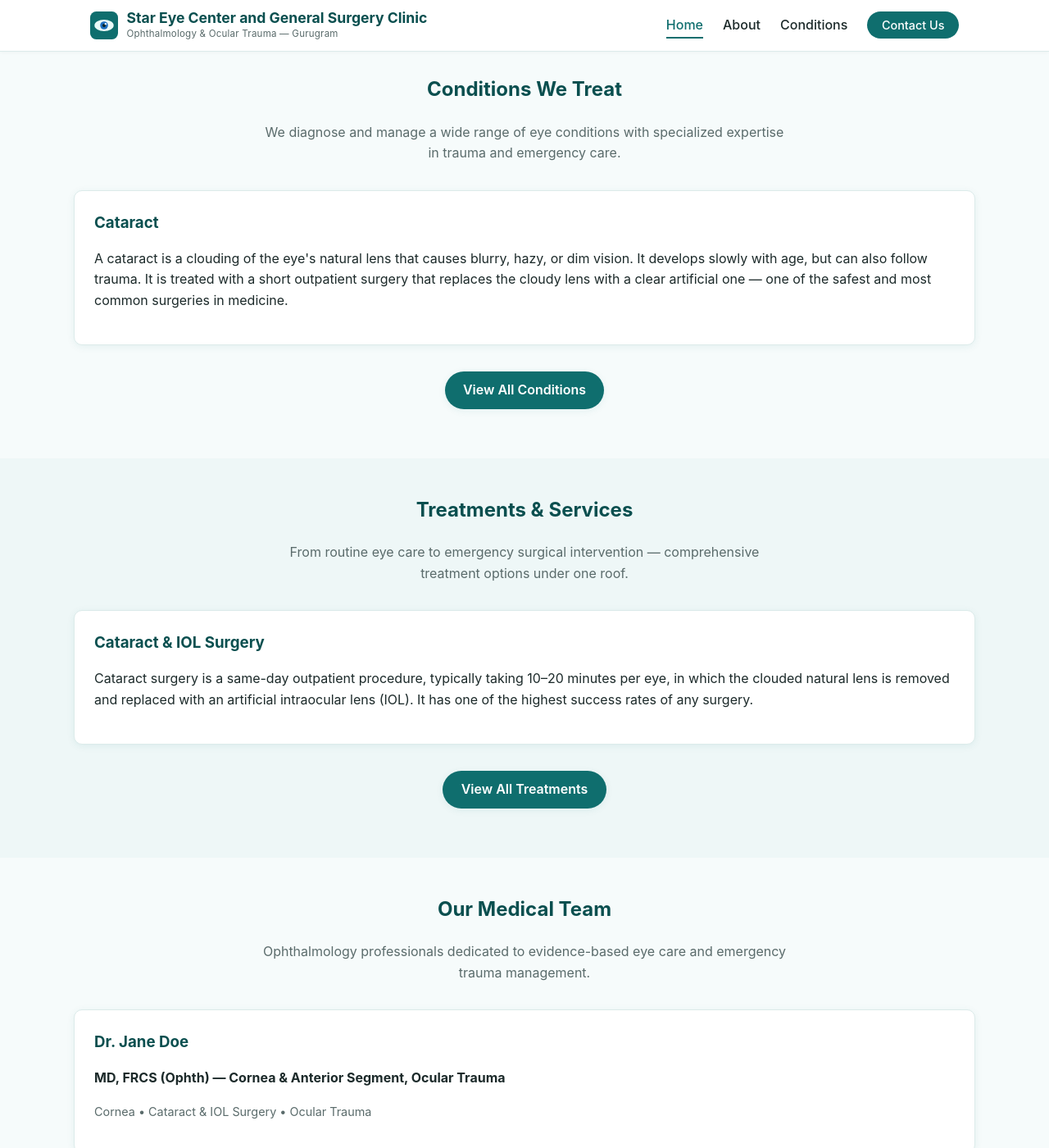
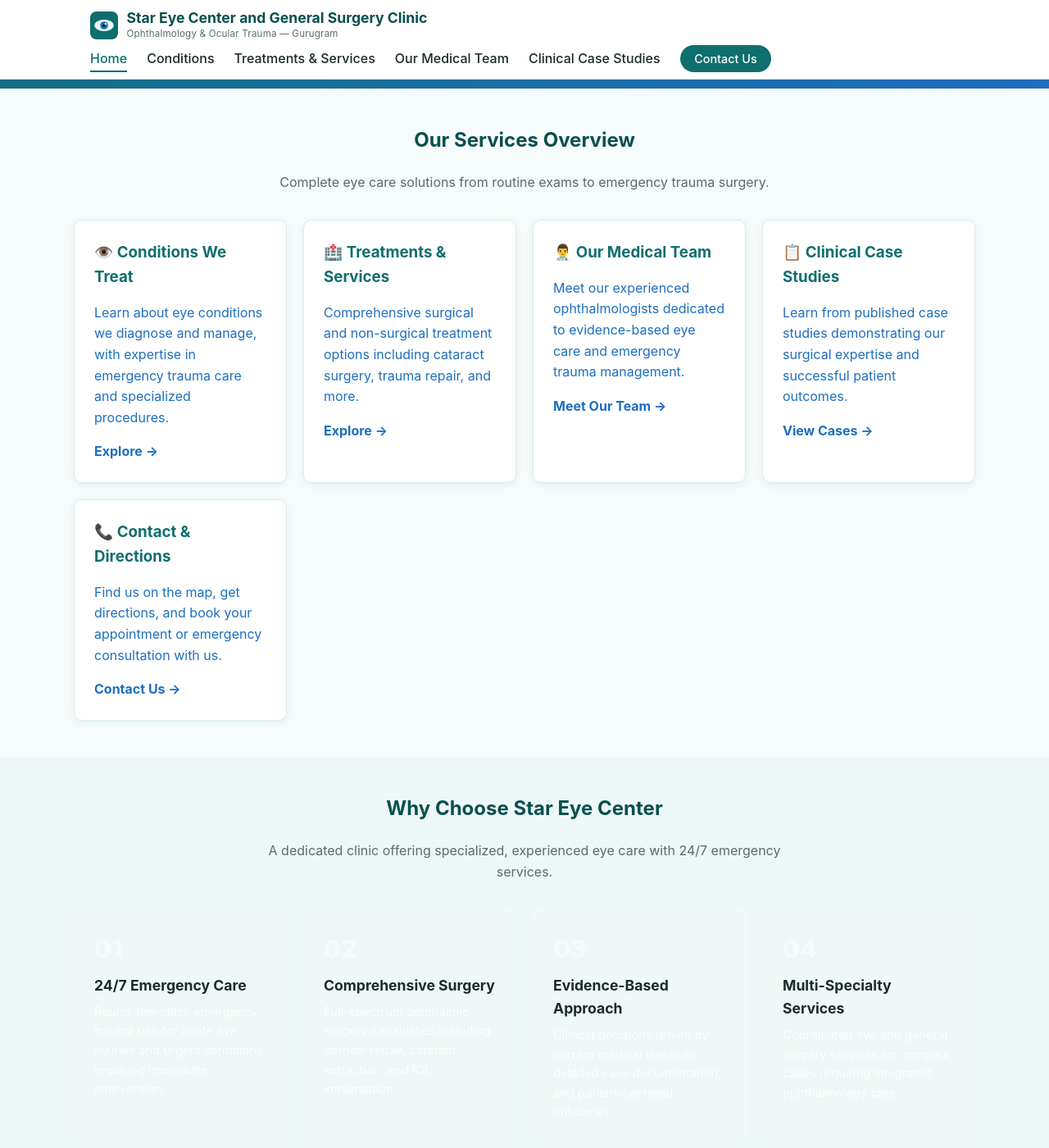
Before and after one commit to pranik-ops/Starsurgeryclinic, a Jekyll site: the page built from index.md, in a window 1280 px wide and 1400 px high, scrolled down 1121 px. Shown: the whole window at 82% size. Built offline with Jekyll 4.4.1, drawn with Linux system fonts in a browser that asks for light colours; some of the changed text lies outside the part shown.

Commit message:
Reorganize site structure with 6-section navigation
- Update header navigation: Home, Conditions, Treatments & Services, Our Medical Team, Clinical Case Studies, Contact Us
- Create dedicated pages for each section:
  * /treatments/ - Treatments & Services index
  * /doctors/ - Medical Team index
  * /conditions/ - Conditions We Treat index
  * /case-studies/ - Clinical Case Studies index
  * /contact/ - Contact & Directions
- Simplify homepage to serve as hub with clear CTAs to each section
- Add card-based navigation with hover effects

Co-Authored-By: Claude Haiku 4.5 <noreply@anthropic.com>

```diff
--- a/_includes/header.html
+++ b/_includes/header.html
@@ -17,8 +17,10 @@
     <nav class="main-nav" aria-label="Main navigation">
       <ul>
         <li><a href="{{ '/' | relative_url }}" {% if page.url == '/' %}aria-current="page"{% endif %}>Home</a></li>
-        <li><a href="{{ '/about/' | relative_url }}" {% if page.url contains '/about/' %}aria-current="page"{% endif %}>About</a></li>
         <li><a href="{{ '/conditions/' | relative_url }}" {% if page.url contains '/conditions/' %}aria-current="page"{% endif %}>Conditions</a></li>
+        <li><a href="{{ '/treatments/' | relative_url }}" {% if page.url contains '/treatments/' %}aria-current="page"{% endif %}>Treatments & Services</a></li>
+        <li><a href="{{ '/doctors/' | relative_url }}" {% if page.url contains '/doctors/' %}aria-current="page"{% endif %}>Our Medical Team</a></li>
+        <li><a href="{{ '/case-studies/' | relative_url }}" {% if page.url contains '/case-studies/' %}aria-current="page"{% endif %}>Clinical Case Studies</a></li>
         <li><a href="{{ '/contact/' | relative_url }}" class="nav-cta" {% if page.url contains '/contact/' %}aria-current="page"{% endif %}>Contact Us</a></li>
       </ul>
     </nav>
--- a/index.md
+++ b/index.md
@@ -5,12 +5,12 @@ permalink: /
 ---
 
 {% include hero.html
-  eyebrow="Advanced Ophthalmic Care"
-  title="Emergency Eye Care & Trauma Services in Gurgaon"
-  description="24/7 comprehensive ophthalmology care with expertise in emergency trauma, cataract surgery, and retinal conditions."
-  primary_btn_text="View Conditions Treated"
-  primary_btn_url="/conditions/"
-  secondary_btn_text="Emergency Contact"
+  eyebrow="24/7 Emergency Ophthalmology"
+  title="Comprehensive Eye Care & Ocular Trauma Services"
+  description="Expert emergency eye care, trauma surgery, and specialized treatments in Gurgaon. Available round-the-clock for urgent cases."
+  primary_btn_text="Explore Our Services"
+  primary_btn_url="/treatments/"
+  secondary_btn_text="Emergency: +91-7303 773 733"
   secondary_btn_url="tel:+91-7303773733"
 %}
 
@@ -44,100 +44,92 @@ permalink: /
 </section>
 
 <section>
-  <h2>Conditions We Treat</h2>
-  <p class="section-intro">We diagnose and manage a wide range of eye conditions with specialized expertise in trauma and emergency care.</p>
-  <div class="card-grid">
-    {% for c in site.conditions limit:6 %}
-      <div class="card">
-        <h3><a href="{{ c.url | relative_url }}" style="text-decoration: none; color: inherit;">{{ c.title }}</a></h3>
-        {% if c.short_answer %}
-          <p>{{ c.short_answer }}</p>
-        {% endif %}
-      </div>
-    {% endfor %}
-  </div>
-  <p style="text-align: center; margin-top: 2rem;">
-    <a href="{{ '/conditions/' | relative_url }}" class="btn btn-primary">View All Conditions</a>
-  </p>
-</section>
+  <h2>Our Services Overview</h2>
+  <p class="section-intro">Complete eye care solutions from routine exams to emergency trauma surgery.</p>
 
-<section class="section-alt">
-  <h2>Treatments & Services</h2>
-  <p class="section-intro">From routine eye care to emergency surgical intervention — comprehensive treatment options under one roof.</p>
-  <div class="card-grid">
-    {% for t in site.treatments limit:6 %}
-      <div class="card">
-        <h3><a href="{{ t.url | relative_url }}" style="text-decoration: none; color: inherit;">{{ t.title }}</a></h3>
-        {% if t.short_answer %}
-          <p>{{ t.short_answer }}</p>
-        {% endif %}
-      </div>
-    {% endfor %}
-  </div>
-  <p style="text-align: center; margin-top: 2rem;">
-    <a href="{{ '/treatments/' | relative_url }}" class="btn btn-primary">View All Treatments</a>
-  </p>
-</section>
+  <div class="card-grid" style="max-width: 1100px; margin: 0 auto;">
+    <a href="{{ '/conditions/' | relative_url }}" class="card" style="text-decoration: none; cursor: pointer; transition: all 0.3s ease;">
+      <h3 style="color: #0f6e6e; margin-top: 0;">👁️ Conditions We Treat</h3>
+      <p>Learn about eye conditions we diagnose and manage, with expertise in emergency trauma care and specialized procedures.</p>
+      <strong style="color: #1d6fbf;">Explore →</strong>
+    </a>
 
-<section>
-  <h2>Our Medical Team</h2>
-  <p class="section-intro">Ophthalmology professionals dedicated to evidence-based eye care and emergency trauma management.</p>
-  <div class="card-grid">
-    {% for d in site.doctors %}
-      <div class="card">
-        <h3><a href="{{ d.url | relative_url }}" style="text-decoration: none; color: inherit;">{{ d.title }}</a></h3>
-        {% if d.credentials %}
-          <p><strong>{{ d.credentials }}</strong></p>
-        {% endif %}
-        {% if d.specialties %}
-          <p style="font-size: 0.9rem; color: #5a6b6b;">
-            {% for specialty in d.specialties %}
-              {{ specialty }}{% unless forloop.last %} • {% endunless %}
-            {% endfor %}
-          </p>
-        {% endif %}
-      </div>
-    {% endfor %}
+    <a href="{{ '/treatments/' | relative_url }}" class="card" style="text-decoration: none; cursor: pointer; transition: all 0.3s ease;">
+      <h3 style="color: #0f6e6e; margin-top: 0;">🏥 Treatments & Services</h3>
+      <p>Comprehensive surgical and non-surgical treatment options including cataract surgery, trauma repair, and more.</p>
+      <strong style="color: #1d6fbf;">Explore →</strong>
+    </a>
+
+    <a href="{{ '/doctors/' | relative_url }}" class="card" style="text-decoration: none; cursor: pointer; transition: all 0.3s ease;">
+      <h3 style="color: #0f6e6e; margin-top: 0;">👨‍⚕️ Our Medical Team</h3>
+      <p>Meet our experienced ophthalmologists dedicated to evidence-based eye care and emergency trauma management.</p>
+      <strong style="color: #1d6fbf;">Meet Our Team →</strong>
+    </a>
+
+    <a href="{{ '/case-studies/' | relative_url }}" class="card" style="text-decoration: none; cursor: pointer; transition: all 0.3s ease;">
+      <h3 style="color: #0f6e6e; margin-top: 0;">📋 Clinical Case Studies</h3>
+      <p>Learn from published case studies demonstrating our surgical expertise and successful patient outcomes.</p>
+      <strong style="color: #1d6fbf;">View Cases →</strong>
+    </a>
+
+    <a href="{{ '/contact/' | relative_url }}" class="card" style="text-decoration: none; cursor: pointer; transition: all 0.3s ease;">
+      <h3 style="color: #0f6e6e; margin-top: 0;">📞 Contact & Directions</h3>
+      <p>Find us on the map, get directions, and book your appointment or emergency consultation with us.</p>
+      <strong style="color: #1d6fbf;">Contact Us →</strong>
+    </a>
   </div>
 </section>
 
 <section class="section-alt">
-  <h2>Clinical Case Studies</h2>
-  <p class="section-intro">Learn from our published case studies demonstrating surgical outcomes and clinical management approaches.</p>
-  <div class="card-grid">
-    {% for cs in site.case_studies limit:3 %}
-      <div class="card">
-        <h3><a href="{{ cs.url | relative_url }}" style="text-decoration: none; color: inherit;">{{ cs.title }}</a></h3>
-        {% if cs.patient_age_range %}
-          <p><strong>Patient:</strong> {{ cs.patient_age_range }}</p>
-        {% endif %}
-        {% if cs.outcome %}
-          <p><strong>Outcome:</strong> {{ cs.outcome }}</p>
-        {% endif %}
-      </div>
-    {% endfor %}
+  <h2>Why Choose Star Eye Center</h2>
+  <p class="section-intro">A dedicated clinic offering specialized, experienced eye care with 24/7 emergency services.</p>
+  <div class="why-grid">
+    <div class="why-card">
+      <span class="why-number">01</span>
+      <h3>24/7 Emergency Care</h3>
+      <p>Round-the-clock emergency trauma unit for acute eye injuries and urgent conditions requiring immediate intervention.</p>
+    </div>
+    <div class="why-card">
+      <span class="why-number">02</span>
+      <h3>Comprehensive Surgery</h3>
+      <p>Full-spectrum ophthalmic surgery capabilities including corneal repair, cataract extraction, and IOL implantation.</p>
+    </div>
+    <div class="why-card">
+      <span class="why-number">03</span>
+      <h3>Evidence-Based Approach</h3>
+      <p>Clinical decisions driven by current medical literature, detailed case documentation, and patient-centered outcomes.</p>
+    </div>
+    <div class="why-card">
+      <span class="why-number">04</span>
+      <h3>Multi-Specialty Services</h3>
+      <p>Coordinated eye and general surgery services for complex cases requiring integrated ophthalmology care.</p>
+    </div>
   </div>
-  <p style="text-align: center; margin-top: 2rem;">
-    <a href="{{ '/case-studies/' | relative_url }}" class="btn btn-primary">View All Case Studies</a>
-  </p>
 </section>
 
 <section>
-  <h2>Visit Us</h2>
-  <p class="section-intro">{{ site.clinic.legal_name }} — Available 24/7 for emergency services.</p>
+  <h2>Quick Contact</h2>
   <div style="max-width: 640px; margin: 0 auto; text-align: center;">
-    <p><strong>📍 Location</strong></p>
-    <p>{{ site.clinic.address.street }}<br>
-    {{ site.clinic.address.city }}, {{ site.clinic.address.region }} {{ site.clinic.address.postal_code }}</p>
+    <div class="card" style="margin-bottom: 1.5rem;">
+      <h3>📍 Our Location</h3>
+      <p>
+        {{ site.clinic.address.street }}<br>
+        {{ site.clinic.address.city }}, {{ site.clinic.address.region }} {{ site.clinic.address.postal_code }}
+      </p>
+    </div>
 
-    <p><strong>📞 Contact</strong></p>
-    <p><a href="tel:{{ site.clinic.phone }}" class="btn btn-primary" style="margin: 0.5rem;">{{ site.clinic.phone }}</a></p>
-
-    <p><strong>🕐 Hours</strong></p>
-    <p>{{ site.clinic.hours }}</p>
+    <div class="card" style="margin-bottom: 1.5rem;">
+      <h3>🕐 Hours</h3>
+      <p>{{ site.clinic.hours }}</p>
+    </div>
 
     <p style="margin-top: 2rem;">
-      <a href="{{ '/contact/' | relative_url }}" class="btn btn-primary">Book an Appointment</a>
+      <a href="tel:{{ site.clinic.phone }}" class="btn btn-primary" style="margin: 0.5rem;">
+        Call: {{ site.clinic.phone }}
+      </a>
+      <a href="{{ '/contact/' | relative_url }}" class="btn btn-primary" style="margin: 0.5rem;">
+        Book Appointment
+      </a>
     </p>
   </div>
 </section>
```
Also changed, not shown: _pages/case-studies-index.html (added, +42 -0 lines), _pages/conditions-index.html (added, +23 -0 lines), _pages/contact.html (added, +82 -0 lines), _pages/doctors-index.html (added, +38 -0 lines), _pages/treatments-index.html (added, +23 -0 lines).
